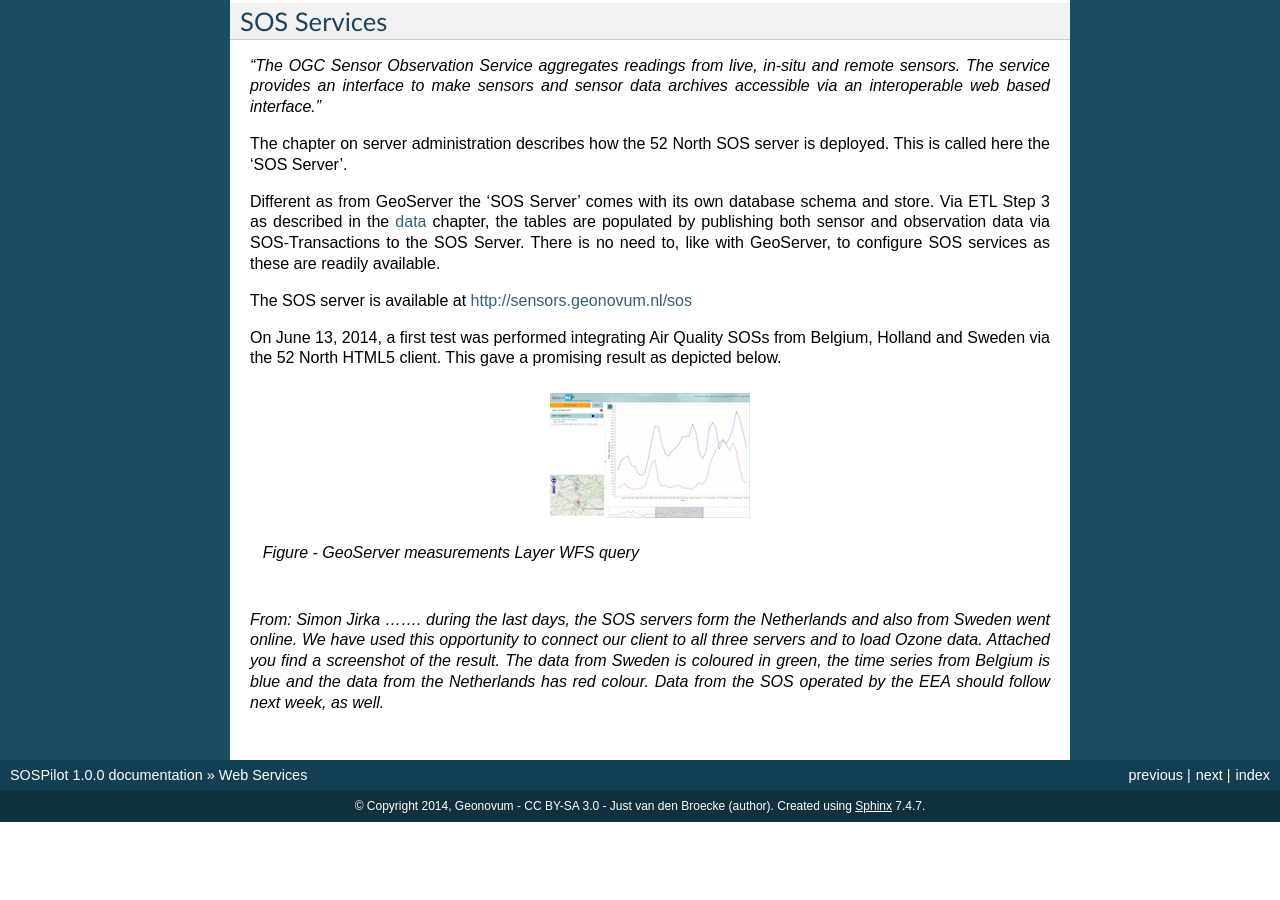
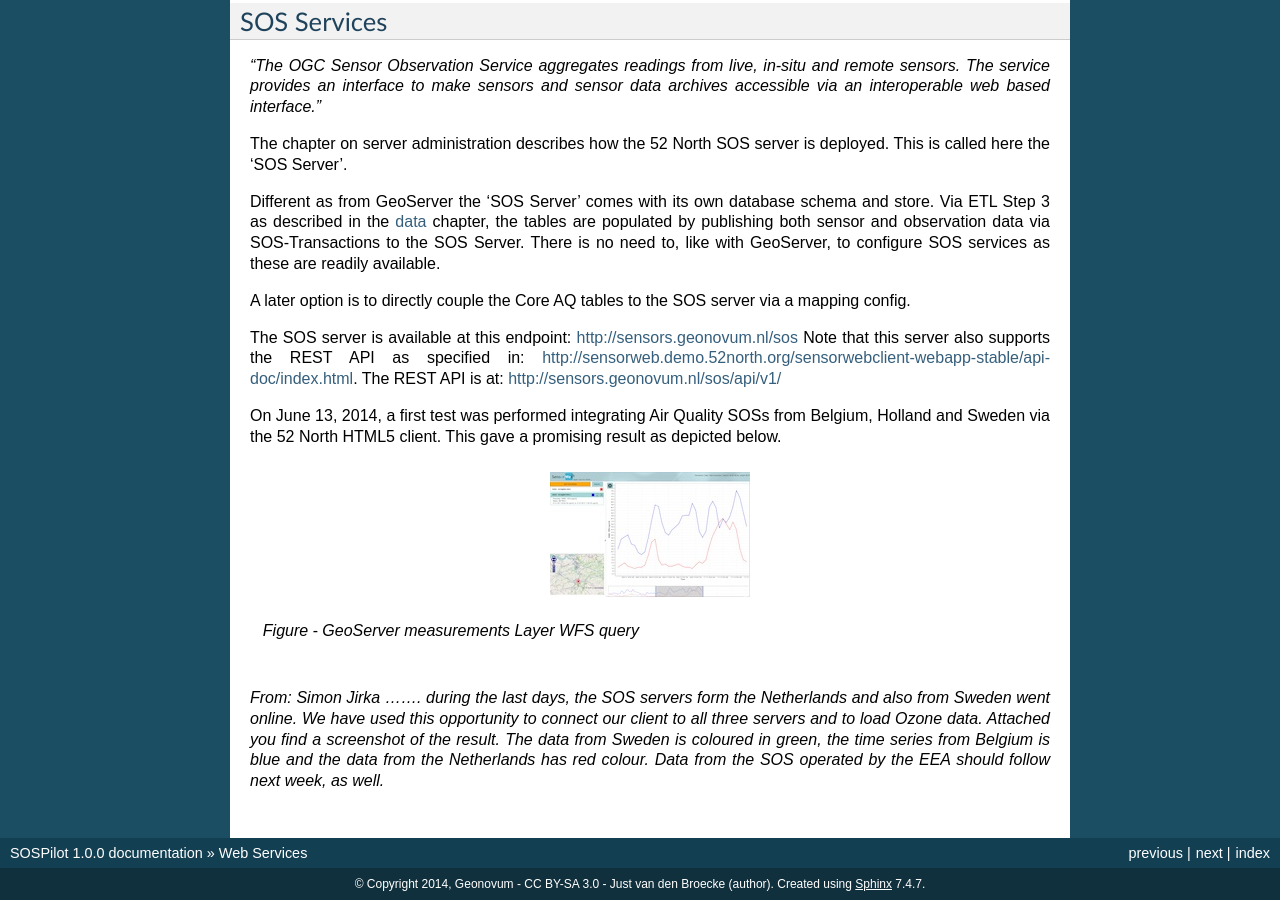
Before and after one commit to Geonovum/sospilot, a Sphinx documentation site: the page built from docs/services.rst, in a window 1280 px wide and 900 px high, scrolled down 9632 px. Built offline with Sphinx 7.4.7, drawn with Linux system fonts in a browser that asks for light colours; before the commit the page ends 10454 px from its top, so only the background shows below that.

Commit message:
color range SLDs en REST API irceline color scheme integratie

```diff
--- a/docs/services.rst
+++ b/docs/services.rst
@@ -319,7 +319,13 @@
 by publishing both sensor and observation data via SOS-Transactions to the SOS Server.
 There is no need to, like with GeoServer, to configure SOS services as these are readily available.
 
-The SOS server is available at http://sensors.geonovum.nl/sos
+A later option is to directly couple the Core AQ tables to the SOS server via a mapping config.
+
+The SOS server is available at this endpoint: http://sensors.geonovum.nl/sos
+Note that this server also supports the REST API as specified in:
+http://sensorweb.demo.52north.org/sensorwebclient-webapp-stable/api-doc/index.html.
+The REST API is at: http://sensors.geonovum.nl/sos/api/v1/
+
 
 Integration with other SOSs
 ---------------------------
```
Also changed, not shown: 6 other files.
